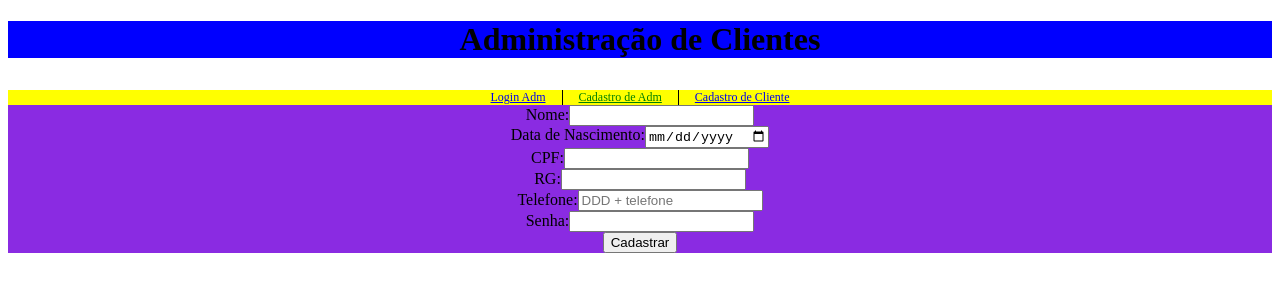
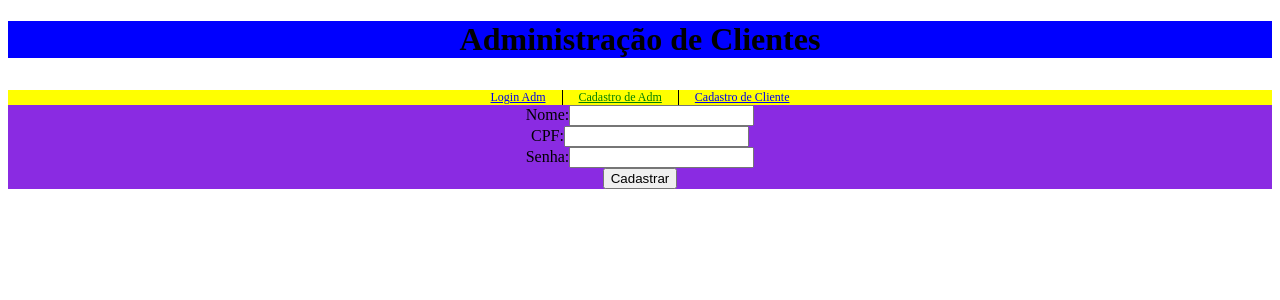
Before and after one commit to sophiesantana/gerenciador-clientes, a Vue app in the folder frontend/: page /sign-in-adm in a window 1280 px wide. Shown: the top 300 px of the page. Built offline with nearby package versions, Linux system fonts and the light colour scheme.

Commit message:
feat/refactor/frontend: altera nomes de arquivo e reduz fform do cadastro de adms

```diff
--- /dev/null
+++ b/frontend/src/components/SignUpAdm.vue
@@ -0,0 +1,72 @@
+<script>
+import axios from 'axios';
+
+export default {
+  data() {
+    return {
+      formData: {
+        nome: '',
+        cpf: '',
+        password: ''
+      },
+      isLoading: false,
+      error: null,
+    };
+  },
+  methods: {
+    async handleSubmit() {
+      this.isLoading = true;
+      this.error = null;
+
+      axios.post('http://localhost/backend/', this.formData, {
+        headers: {
+          'Content-Type': 'application/json'
+        },
+      }).then(response => {
+          console.log('Data sent successfully', response.data);
+        }).catch(error => {
+          console.error('Error sending data', error);
+        });
+    },
+  },
+};
+</script>
+
+<template>
+  <form id="form" @submit.prevent="handleSubmit">
+    <div id="container">
+      <div>
+        <label for="nome">Nome:</label>
+        <input type="text" id="nome" v-model="formData.nome">
+      </div>
+
+      <div>
+        <label for="cpf">CPF:</label>
+        <input type="number" id="cpf" v-model="formData.cpf">
+      </div>
+
+      <div>
+        <label for="password">Senha:</label>
+        <input type="password" id="password" v-model="formData.password">
+      </div>
+
+      <div>
+        <button type="submit">Cadastrar</button>
+      </div>
+    </div>
+  </form>
+</template>
+
+<style scoped>
+
+#form {
+  background-color: blueviolet;
+  text-align: center;
+}
+
+#container {
+  display: flex;
+  flex-direction: column;
+}
+
+</style>
--- /dev/null
+++ b/frontend/src/components/SignUpCostumer.vue
@@ -0,0 +1,53 @@
+<template>
+  <form action="" id="form">
+    <div id="container">
+      <div>
+        <label for="nome">Nome:</label>
+        <input type="text" name="nome">
+      </div>
+
+      <div>
+        <label for="data">Data de Nascimento:</label>
+        <input type="date" name="data">
+      </div>
+
+      <div>
+        <label for="cpf">CPF:</label>
+        <input type="number" name="cpf">
+      </div>
+
+      <div>
+        <label for="rg">RG:</label>
+        <input type="number" name="rg">
+      </div>
+
+      <div>
+        <label for="telefone">Telefone:</label>
+        <input type="number" name="telefone" placeholder="DDD + telefone">
+      </div>
+
+      <div>
+        <label for="password">Senha:</label>
+        <input type="password" name="password">
+      </div>
+
+      <div>
+        <button type="submit">Cadastrar</button>
+      </div>
+    </div>
+  </form>
+</template>
+
+<style scoped>
+
+#form {
+  background-color: blueviolet;
+  text-align: center;
+}
+
+#container {
+  display: flex;
+  flex-direction: column;
+}
+
+</style>
```
Also changed, not shown: frontend/src/router/index.js (+4 -4 lines).
